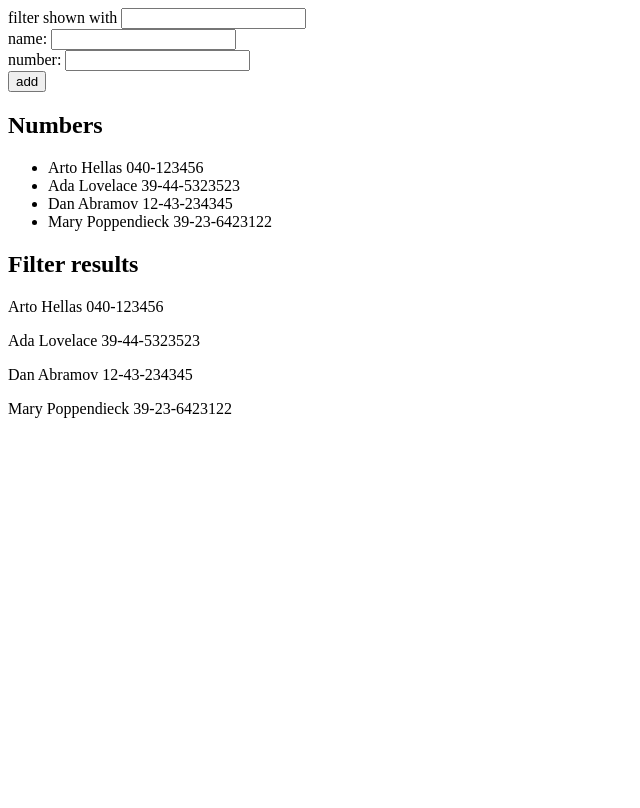
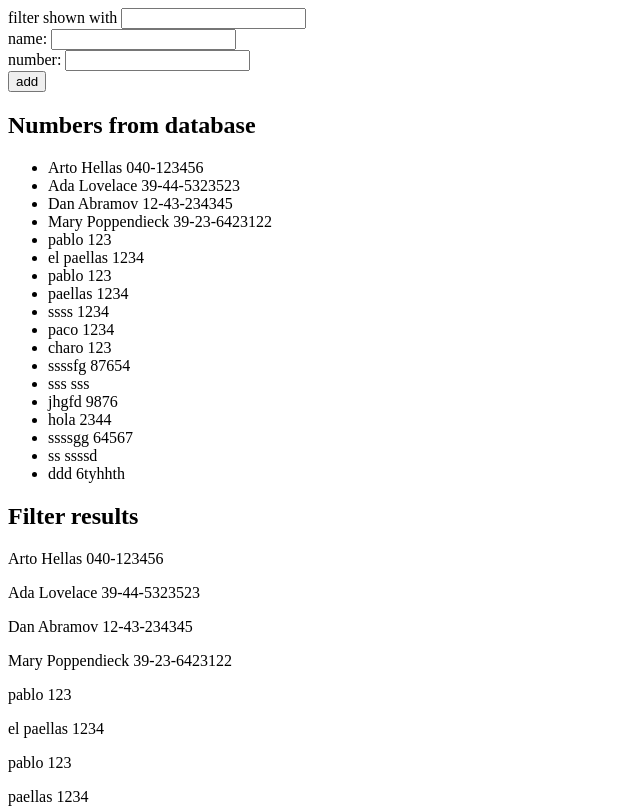
Before and after one commit to FranciG/fullstackopen, a React (Create React App) app: page / in a window 1280 px wide. Shown: the top 808 px of the page, without its empty margins (0-640 px from the left). Built offline with nearby package versions, Linux system fonts and the light colour scheme; data requests are answered from the project's data file.

Commit message:
2.16. Communication extracted to /services.

```diff
--- a/db.json
+++ b/db.json
@@ -34,6 +34,61 @@
       "name": "pablo",
       "number": "123",
       "id": 7
+    },
+    {
+      "name": "paellas",
+      "number": "1234",
+      "id": 8
+    },
+    {
+      "name": "ssss",
+      "number": "1234",
+      "id": 9
+    },
+    {
+      "name": "paco",
+      "number": "1234",
+      "id": 10
+    },
+    {
+      "name": "charo",
+      "number": "123",
+      "id": 11
+    },
+    {
+      "name": "ssssfg",
+      "number": "87654",
+      "id": 12
+    },
+    {
+      "name": "sss",
+      "number": "sss",
+      "id": 13
+    },
+    {
+      "name": "jhgfd",
+      "number": "9876",
+      "id": 14
+    },
+    {
+      "name": "hola",
+      "number": "2344",
+      "id": 15
+    },
+    {
+      "name": "ssssgg",
+      "number": "64567",
+      "id": 16
+    },
+    {
+      "name": "ss",
+      "number": "ssssd",
+      "id": 17
+    },
+    {
+      "name": "ddd",
+      "number": "6tyhhth",
+      "id": 18
     }
   ]
 }
--- a/src/App.js
+++ b/src/App.js
@@ -1,25 +1,46 @@
-import React, { useState } from 'react'
+import React, { useState, useEffect } from 'react'
 import Person from './components/Person'
 import Form from './components/Form'
 import Filter from './components/Filter'
+
 import FilterResults from './components/FilterResults'
-import axios from 'axios'
+import contactService from './services/persons'
+
 
 const App = () => {
 
+
+
+
   //Reminder: current state, function that updates it, initial state.
-  const [ persons, setPersons ] = useState([
-    { name: 'Arto Hellas', number: '040-123456' },
-    { name: 'Ada Lovelace', number: '39-44-5323523' },
-    { name: 'Dan Abramov', number: '12-43-234345' },
-    { name: 'Mary Poppendieck', number: '39-23-6423122' }
-  ])
+
   const [ newName, setNewName ] = useState('')
   const [ newNumber, setNewNumber ] = useState('')
+  const [contacts, setContacts] = useState([])
   //Filter
   const [ filter, setFilter ] = useState('')
+
+
+  //contactService is importer from /services/persons.
+  //.getAll is like typing: axios.get('http://localhost:3001/persons')
+
+  useEffect(() => {
+
+    contactService
+    .getAll()
+    .then(response => {
+      setContacts(response.data)
+    console.log(contacts)
+
+
+  })
+
+  }, [])
+
+  console.log('render', contacts.length, 'contacts')
+
+
   //adding new persons
-
   const addPerson = (event) => {
     event.preventDefault()
     /* complete the addPerson function for creating new persons */
@@ -31,38 +52,32 @@ const App = () => {
     }
 
     //Adding the data to the server
+    /*
+    using separate server comunication module from persons.js
+     "create" instead of previous code:
     axios
     .post('http://localhost:3001/persons', personObject)
+
+    replaced by:
+
+    contactService
+    .create(personObject)
+    */
+
+    contactService
+    .create(personObject)
     .then(response => {
       console.log(response)
          //After concat, the fiel is set to blank again ('').
-
-    setPersons(persons.concat(personObject))
+//Updating state after creating, to display created contact.
+    setContacts(contacts.concat(personObject))
     setNewName('')
     setNewNumber('')
     })
 
 
+  }
 
-
-/* //Condition
- if (persons.some((person) => person.name === personObject.name) )
- {
-    alert("Name already exist");
-
- }
-    else
-    {
-
-    //After concat, the fiel is set to blank again ('').
-
-    setPersons(persons.concat(personObject))
-    setNewName('')
-    setNewNumber('')
-  console.log(persons)
-} */
-
-  }
 
   const handlePersonChange = (event) => {
     console.log(event.target.value)
@@ -76,9 +91,11 @@ const App = () => {
   const handleFilterChange = (event) => {
     setFilter(event.target.value)
   }
+
+
   const personsToShow = filter === ''
-    ? persons
-    : persons.filter(person =>
+    ? contacts
+    : contacts.filter(person =>
         person.name.toLowerCase().includes(filter.toLowerCase()))
   const row_names = () => personsToShow.map(person =>
     <p key={person.name}>{person.name} {person.number}</p>
@@ -95,13 +112,12 @@ const App = () => {
       number={{value: newNumber, onChange: handleNumberChange}}
 
       />
+ <h2>Numbers from database</h2>
 
-
-      <h2>Numbers</h2>
-
-      {console.log(persons)}
+   {/*   The contents of the database are stored on the variable contacts.
+     I map through the array. Person.js component used.  */}
       <ul>
-      {persons.map(person =>
+      {contacts.map(person =>
       //Pass all the props from person to Person.js
           <Person key={person.id} person={person}  />
 
--- /dev/null
+++ b/src/services/persons.js
@@ -0,0 +1,20 @@
+import axios from 'axios'
+const baseUrl = 'http://localhost:3001/persons'
+
+ const getAll = () => {
+  return axios.get(baseUrl)
+}
+
+const create = personObject => {
+  return axios.post(baseUrl, personObject)
+}
+
+/* const update = (id, personObject) => {
+  return axios.put(`${baseUrl}/${id}`, personObject)
+} */
+
+export default {
+  getAll: getAll,
+  create: create,
+  /* update: update  */
+}
```
Also changed, not shown: src/components/Contacts.js (added).
